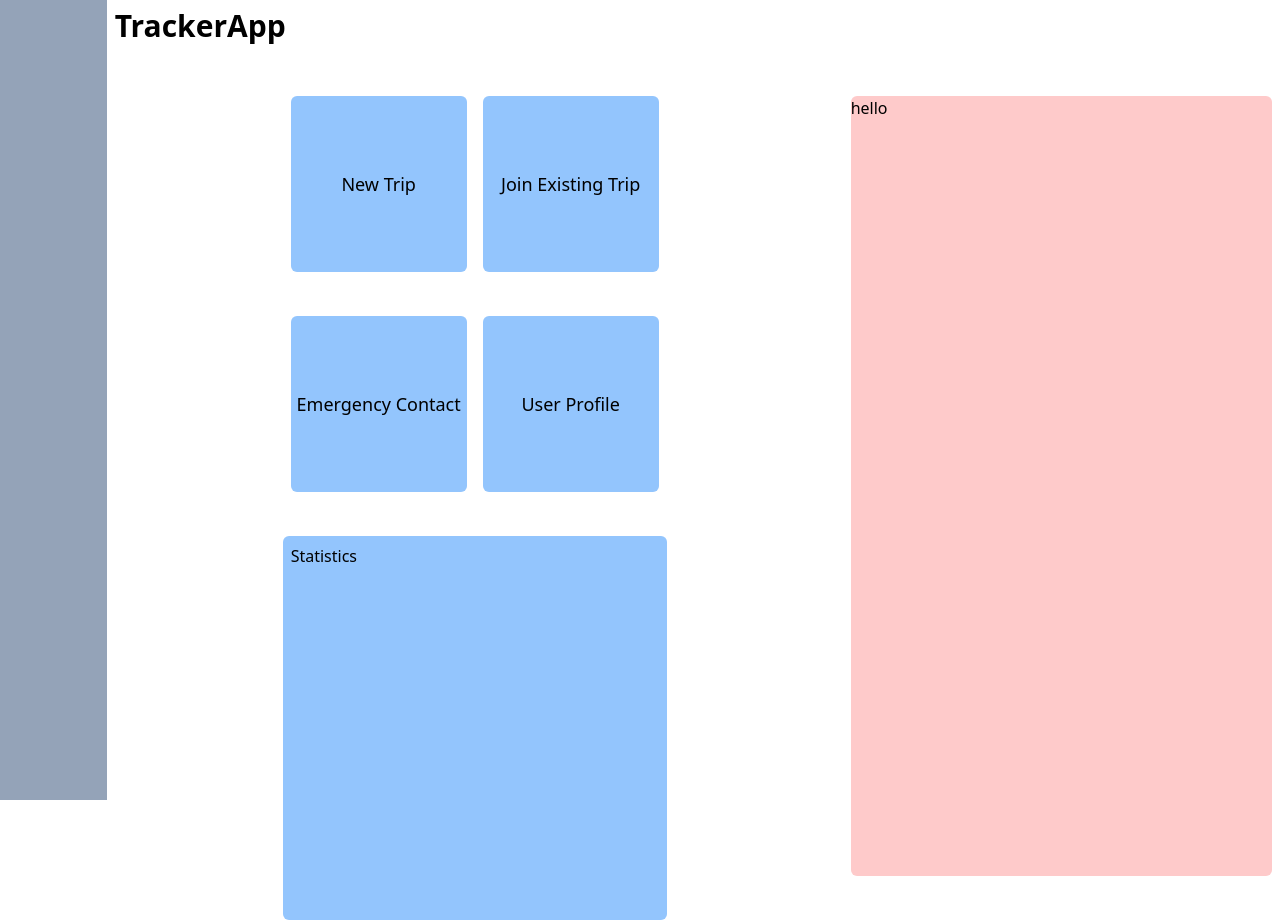
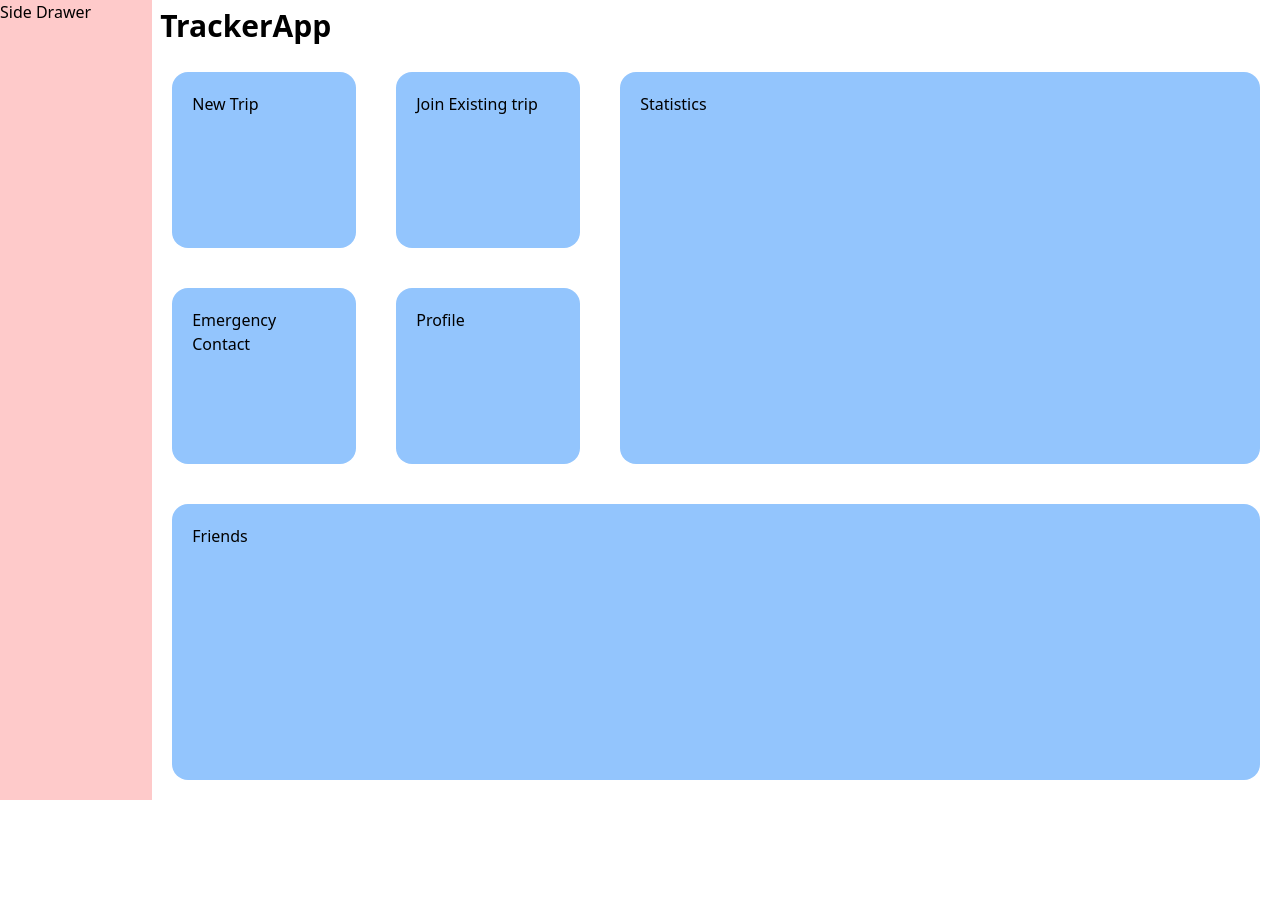
Before and after one commit to sethkabir/Tracker.io, a React (Create React App) app in the folder src/frontend/: page / in a window 1280 px wide. After the commit the page ends 800 px from the top, so only its background shows below. Built offline with nearby package versions, Linux system fonts and the light colour scheme; the HTML template or start-up script is replaced by a standard one.

Commit message:
add template for home page

```diff
--- a/src/frontend/src/Components/Home.js
+++ b/src/frontend/src/Components/Home.js
@@ -1,76 +1,81 @@
-// The main navabr/heading
-function Navbar() {
+function SideDrawer() {
   return (
-    <div className="flex place-content-between m-2 ">
+    <div className="hidden sm:bg-red-200 sm:grow sm:h-screen sm:block ">
+      Side Drawer
+    </div>
+  );
+}
+
+function Heading() {
+  return (
+    <div className="flex place-content-between m-2">
       <div className="font-bold text-3xl">TrackerApp</div>
       <button className="sm:hidden">|||</button>
     </div>
   );
 }
 
-//The Sidedrawer visible in laptop/desktop mode
-function SideDrawer() {
+function Statistics() {
   return (
-    <div className="hidden sm:block sm:bg-slate-400 h-screen col-span-1"></div>
+    <div className="grow grid grid-cols-1">
+      <div className="bg-blue-300 rounded-2xl m-5 h-80 sm:h-auto p-5">
+        <div>Statistics</div>
+      </div>
+    </div>
   );
 }
 
-
 function Buttons() {
   return (
-    <div className="flex flex-col max-w-md sm:mx-44">
-      <div className="flex place-content-around mt-11">
-        <button className="bg-blue-300 hover:bg-blue-500 hover:text-white h-36 w-36 rounded-md text-lg sm:h-44 sm:w-44">
+    <div className="flex flex-col sm:flex-row h-full basis-1/3">
+      <div className="grow grid grid-cols-2  md:max-w-md">
+        <div className="bg-blue-300 hover:bg-blue-500 h-44 m-5 rounded-2xl p-5 hover:text-white">
           New Trip
-        </button>
-        <button className="bg-blue-300 hover:bg-blue-500 hover:text-white h-36 w-36 rounded-md text-lg sm:h-44 sm:w-44">
-          Join Existing Trip
-        </button>
+        </div>
+        <div className="bg-blue-300 hover:bg-blue-500 h-44 m-5  rounded-2xl p-5 hover:text-white">
+          Join Existing trip
+        </div>
+        <div className="bg-blue-300 hover:bg-blue-500 h-44 m-5 rounded-2xl p-5 hover:text-white">
+          Emergency Contact
+        </div>
+        <div className="bg-blue-300 hover:bg-blue-500 h-44 m-5 rounded-2xl p-5 hover:text-white">
+          Profile
+        </div>
       </div>
+      <Statistics />
+    </div>
+  );
+}
 
-      <div className="flex place-content-around mt-11">
-        <button className="bg-blue-300 hover:bg-blue-500 hover:text-white h-36 w-36 rounded-md text-lg sm:h-44 sm:w-44">
-          Emergency Contact
-        </button>
-        <button className="bg-blue-300 hover:bg-blue-500 hover:text-white h-36 w-36 rounded-md text-lg sm:h-44 sm:w-44">
-          User Profile
-        </button>
-      </div>
-      <div className="flex place-content-around mt-11">
-        <div className="bg-blue-300  rounded-md h-80 w-80 p-2 sm:h-96 sm:w-96">
-          Statistics
+function Friends() {
+  return (
+    <div className="flex flex-col sm:flex-row h-full ">
+      <div className="grow grid grid-cols-1">
+        <div className="bg-blue-300 h-44 m-5 rounded-2xl sm:h-auto sm:max-h-96 overflow-auto p-5">
+          <div>Friends</div>
         </div>
       </div>
     </div>
   );
 }
 
-function Friends() {
+function MainPage() {
   return (
-    <div className="hidden sm:flex md:bg-red-200 md:w-full md:my-11 md:rounded-md md:mx-2">
-      hello
+    <div className="grow basis-5/6 flex flex-col sm:h-screen overflow-auto ">
+      <Heading />
+      <Buttons />
+      <Friends />
     </div>
   );
 }
 
-//Main export function
-function Home() {
+function Test() {
   return (
-    <div>
-      <div className="grid grid-cols-12">
-        <SideDrawer />
-        <div className="col-span-12 sm:col-span-11 h-screen">
-          <Navbar />
-          <div className="block">
-            <div className="flex flex-col sm:flex-row">
-              <Buttons />
-              <Friends />
-            </div>
-          </div>
-        </div>
-      </div>
+    <div className="flex">
+      <SideDrawer />
+      <MainPage />
     </div>
   );
 }
 
-export default Home;
+export default Test;
--- /dev/null
+++ b/src/frontend/src/Components/Test2.js
@@ -0,0 +1,76 @@
+// The main navabr/heading
+function Navbar() {
+  return (
+    <div className="flex place-content-between m-2 ">
+      <div className="font-bold text-3xl">TrackerApp</div>
+      <button className="sm:hidden">|||</button>
+    </div>
+  );
+}
+
+//The Sidedrawer visible in laptop/desktop mode
+function SideDrawer() {
+  return (
+    <div className="hidden sm:block sm:bg-slate-400 h-screen col-span-1"></div>
+  );
+}
+
+
+function Buttons() {
+  return (
+    <div className="flex flex-col max-w-md sm:mx-44">
+      <div className="flex place-content-around mt-11">
+        <button className="bg-blue-300 hover:bg-blue-500 hover:text-white h-36 w-36 rounded-md text-lg sm:h-44 sm:w-44">
+          New Trip
+        </button>
+        <button className="bg-blue-300 hover:bg-blue-500 hover:text-white h-36 w-36 rounded-md text-lg sm:h-44 sm:w-44">
+          Join Existing Trip
+        </button>
+      </div>
+
+      <div className="flex place-content-around mt-11">
+        <button className="bg-blue-300 hover:bg-blue-500 hover:text-white h-36 w-36 rounded-md text-lg sm:h-44 sm:w-44">
+          Emergency Contact
+        </button>
+        <button className="bg-blue-300 hover:bg-blue-500 hover:text-white h-36 w-36 rounded-md text-lg sm:h-44 sm:w-44">
+          User Profile
+        </button>
+      </div>
+      <div className="flex place-content-around mt-11">
+        <div className="bg-blue-300  rounded-md h-80 w-80 p-2 sm:h-96 sm:w-96">
+          Statistics
+        </div>
+      </div>
+    </div>
+  );
+}
+
+function Friends() {
+  return (
+    <div className="hidden  md:bg-red-200 md:w-full md:my-11 md:rounded-md md:mx-2 md:inline-block md:max-h-full ">
+      hello
+    </div>
+  );
+}
+
+//Main export function
+function Home() {
+  return (
+    <div>
+      <div className="grid grid-cols-12">
+        <SideDrawer />
+        <div className="col-span-12 sm:col-span-11 h-screen">
+          <Navbar />
+          <div className="block">
+            <div className="flex flex-col sm:flex-row">
+              <Buttons />
+              <Friends />
+            </div>
+          </div>
+        </div>
+      </div>
+    </div>
+  );
+}
+
+export default Home;
```
